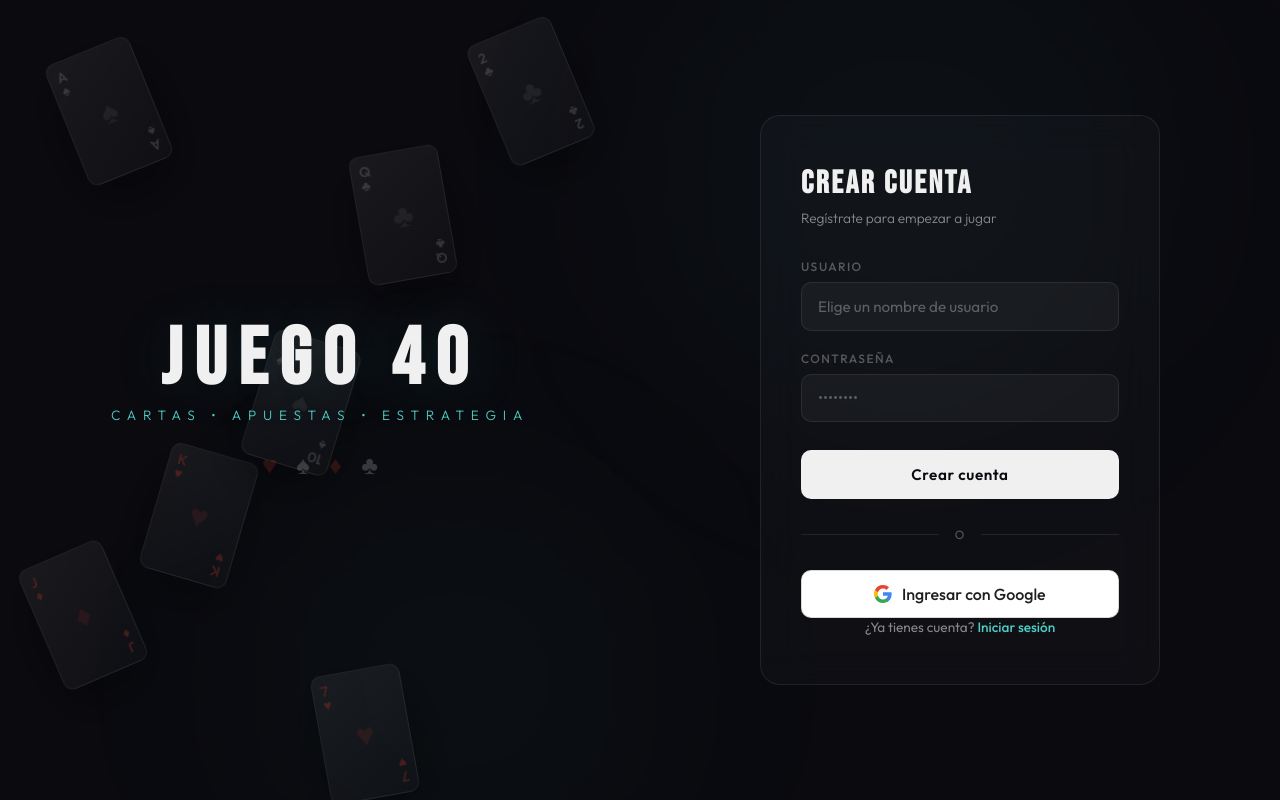
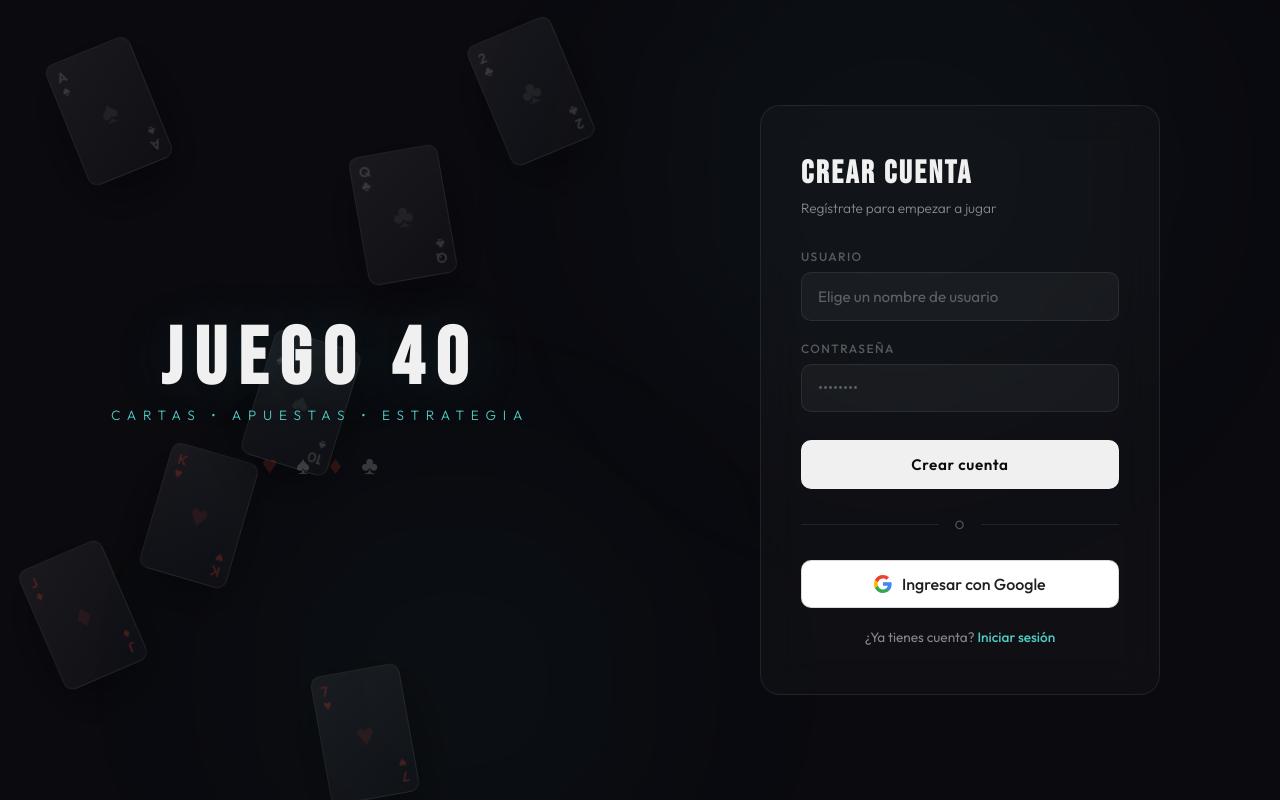
Before and after one commit to Saul7211/Grupo_B, a website: page frontend/register.html in a window 1280 px wide. Drawn offline with nearby package versions, Linux system fonts and the light colour scheme; no server answers.

Commit message:
boton en registro espacio

```diff
--- a/frontend/register.html
+++ b/frontend/register.html
@@ -77,7 +77,7 @@
           <span>Ingresar con Google</span>
         </a>
 
-        <p class="link">
+        <p class="link" style="margin-top: 20px;">
           ¿Ya tienes cuenta? <a href="login.html">Iniciar sesión</a>
         </p>
       </div>
```
